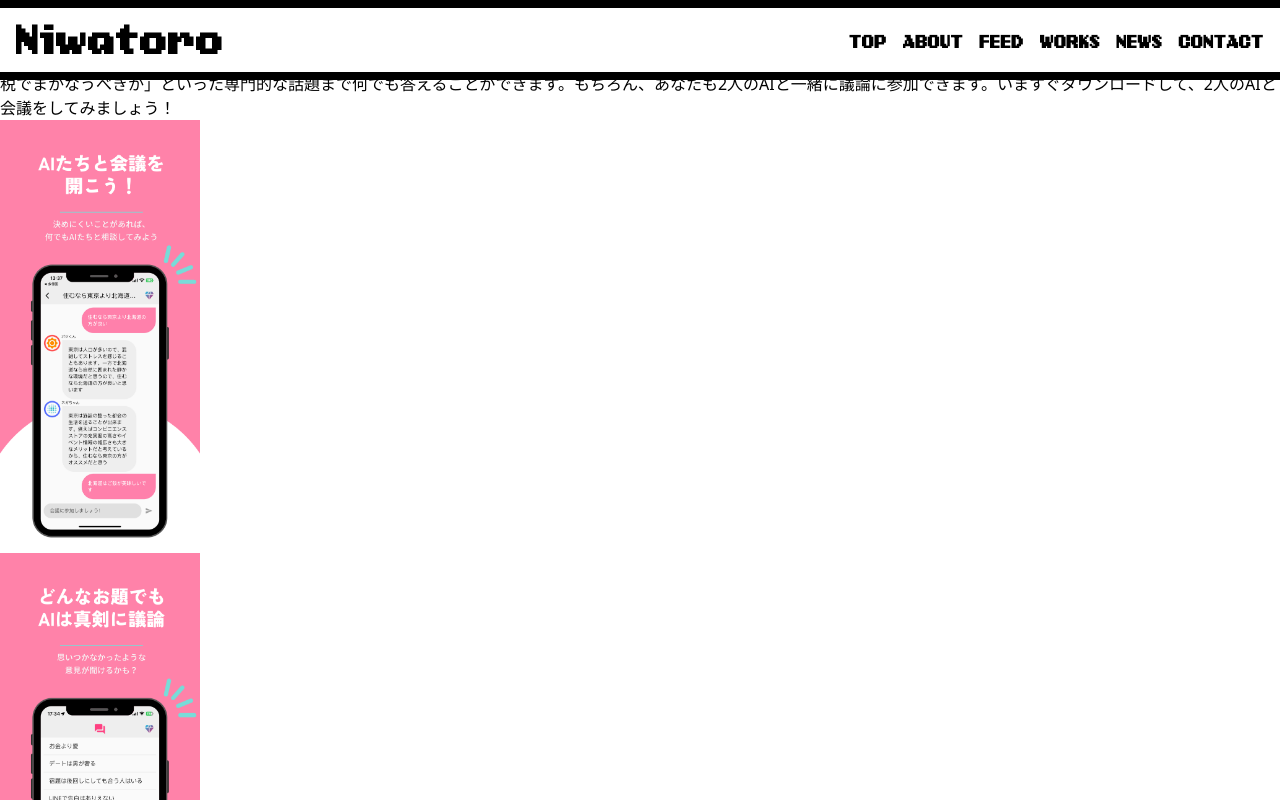
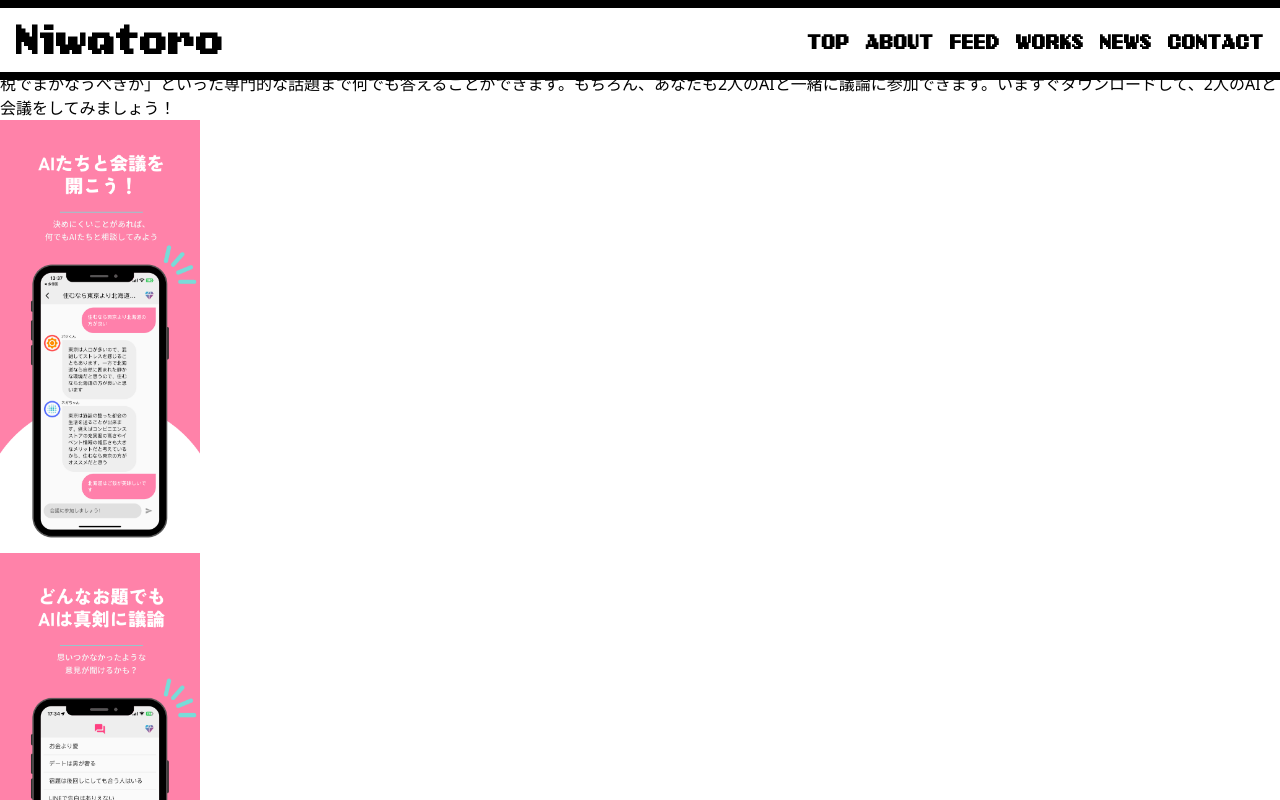
Before and after one commit to niwatoro/website, a Next.js app: page /aikaigi in a window 1280 px wide. Shown: the top 800 px of the page. Built offline with nearby package versions, Linux system fonts and the light colour scheme; a web font is replaced by a local one.

Commit message:
main nav font size bigger

```diff
--- a/src/components/MainNav.tsx
+++ b/src/components/MainNav.tsx
@@ -24,7 +24,7 @@ interface NavLinkProps {
 }
 const NavLink: FC<NavLinkProps> = ({ href, children }) => {
   return (
-    <AnchorLink offset="80" className="text-sm md:text-base mx-1 md:mx-2 flex justify-center items-center pt-1 md:pt-2" href={href}>
+    <AnchorLink offset="80" className="text-sm md:text-lg mx-1 md:mx-2 flex justify-center items-center pt-1 md:pt-2" href={href}>
       {children}
     </AnchorLink>
   );
```
